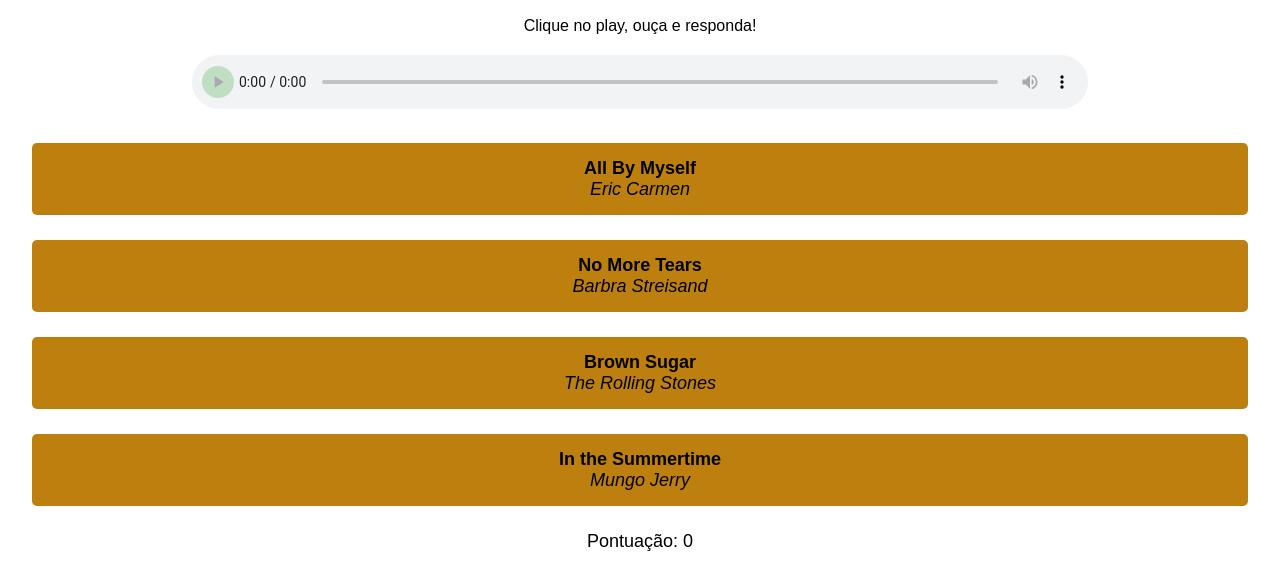
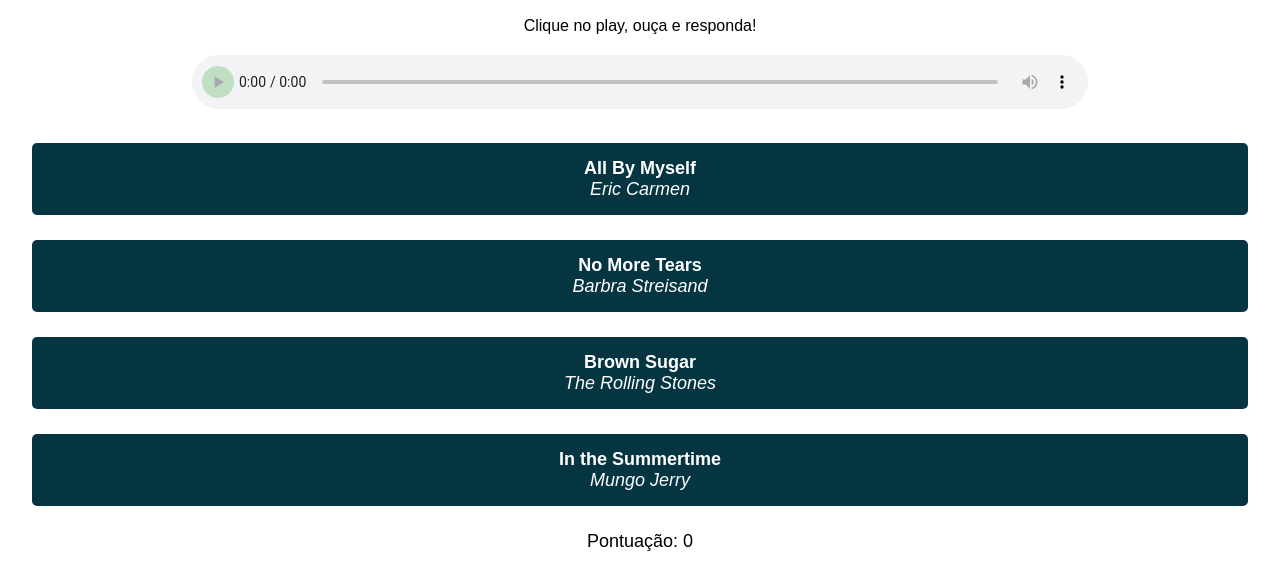
Before and after one commit to RadialistaEdsonLeite/qualeamusica5inter, a plain HTML site: page index.html in a window 1280 px wide. Shown: the part 61-648 px from the top of the page. Drawn offline with Linux system fonts and the light colour scheme.

Commit message:
Update style.css

```diff
--- a/style.css
+++ b/style.css
@@ -52,8 +52,8 @@
   margin: 10px 0;
   padding: 15px;
   font-size: 18px;
-  background-color: #bd800f;
-  color: black;
+  background-color: #063542;
+  color: white;
   border: none;
   border-radius: 5px;
   cursor: pointer;
@@ -61,7 +61,7 @@
 }
 
 #options button:hover {
-  background-color: #a17016; /* Altera a cor ao passar o mouse */
+  background-color: #164b59; /* Altera a cor ao passar o mouse */
 }
 
 /* Estilo para botões de resposta correta/errada */
@@ -97,14 +97,14 @@
   padding: 10px 20px;
   font-size: 22px;
   margin: 10px;
-  background: #bd800f;
-  color: black;
+  background: #063542;
+  color: white;
   cursor: pointer;
   border-radius: 5px;
 }
 
 button:hover {
-  background-color: #a17016; /* Cor de destaque quando o mouse passa */
+  background-color: #164b59; /* Cor de destaque quando o mouse passa */
 }
 
 .comment-block {
```
